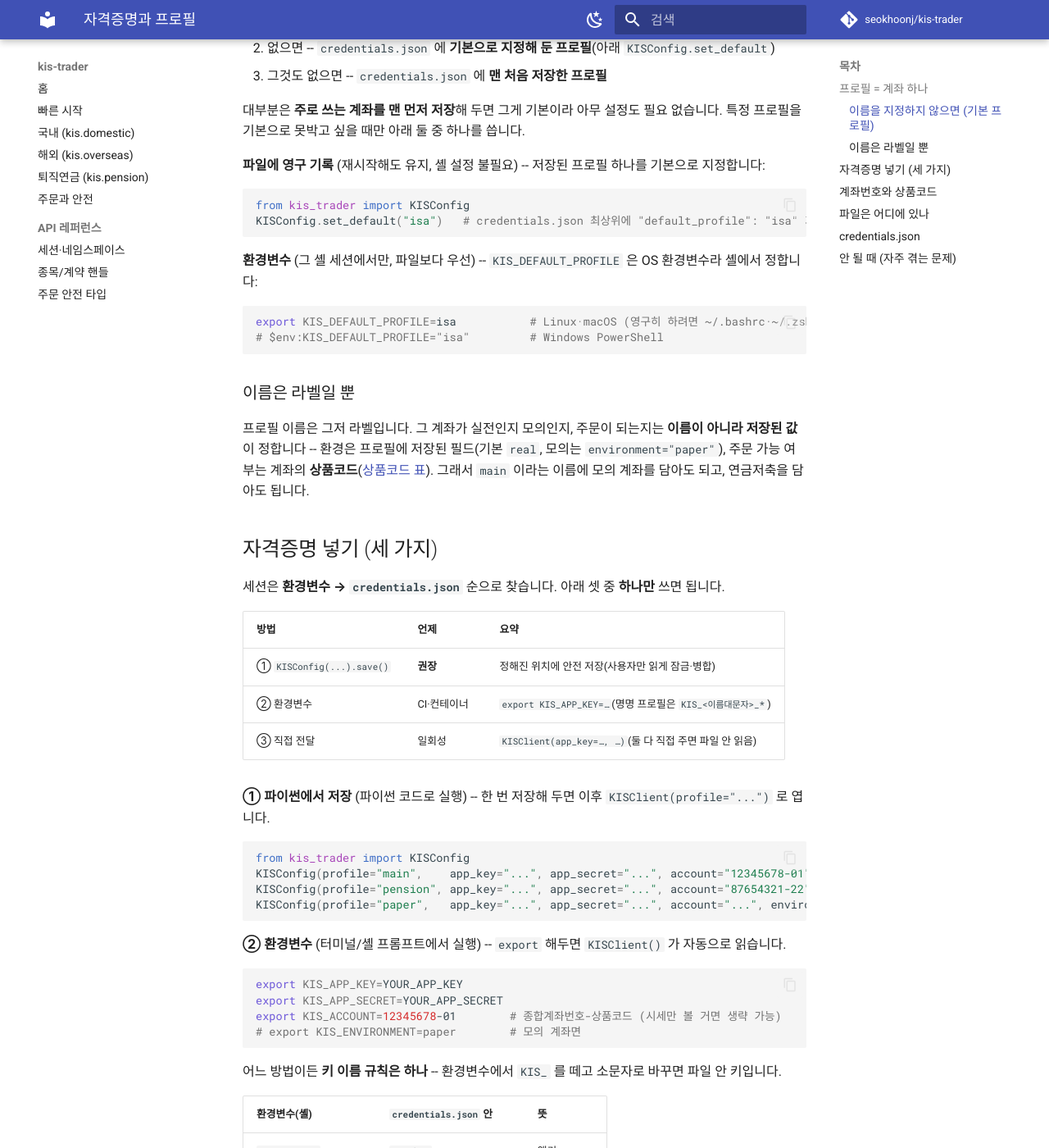
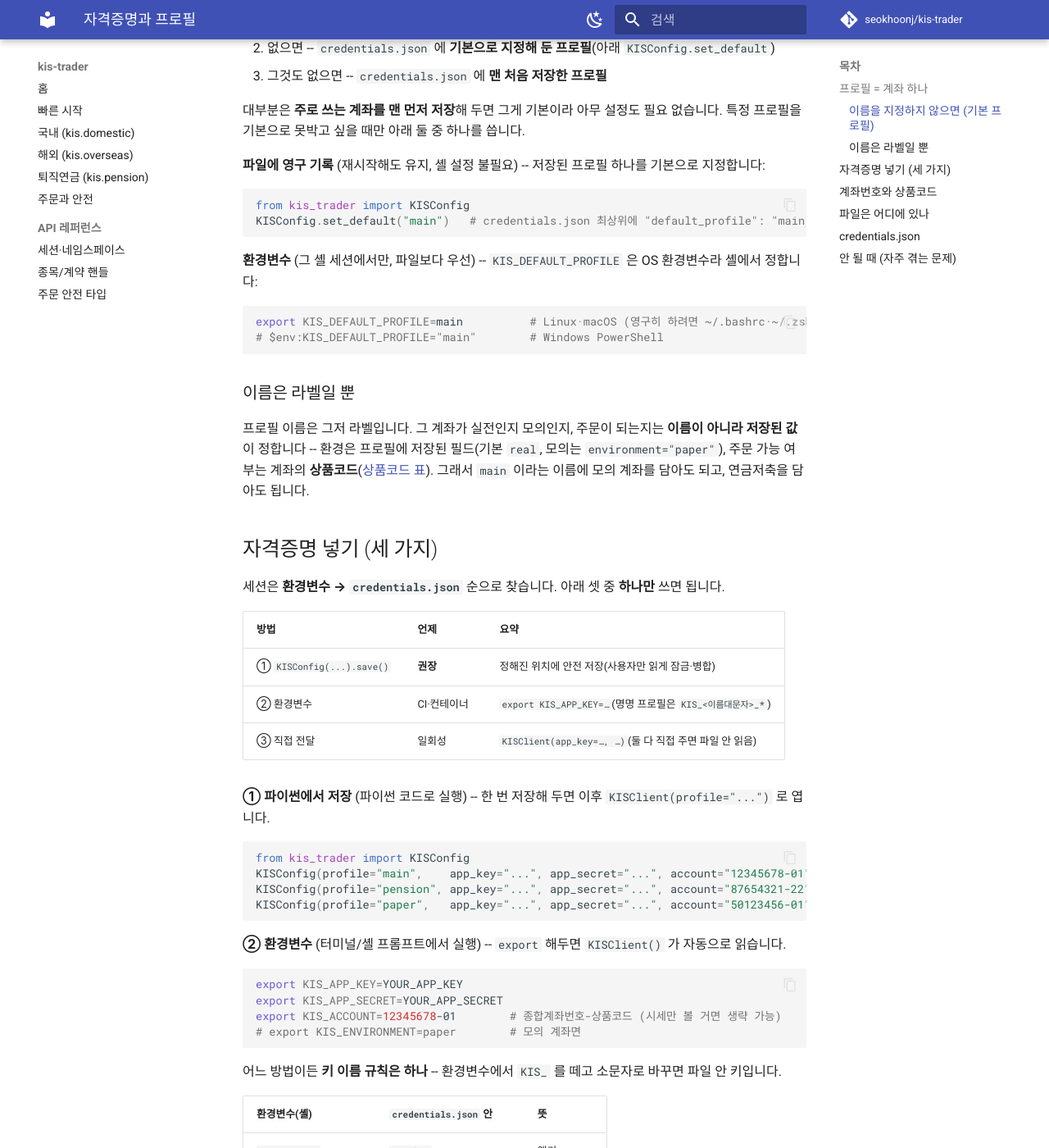
Before and after one commit to seokhoonj/kis-trader, an MkDocs documentation site: the page built from docs/configuration.md, in a window 1280 px wide and 1400 px high, scrolled down 1231 px. Shown: the whole window at 82% size. Built offline with MkDocs 1.6.1 and Material for MkDocs 9.7.7, drawn with Linux system fonts in a browser that asks for light colours; comment, search, counter and statistics services are not loaded.

Commit message:
docs: make the credential examples runnable top to bottom
A reader following the chapter linearly only saves the main profile, so the
default-profile example now pins main (which exists) instead of an unsaved
profile, and the paper save example uses a real account format instead of a
placeholder that fails validation.

````diff
--- a/docs/configuration.md
+++ b/docs/configuration.md
@@ -55,14 +55,14 @@
 
 ```python
 from kis_trader import KISConfig
-KISConfig.set_default("isa")   # credentials.json 최상위에 "default_profile": "isa" 기록
+KISConfig.set_default("main")   # credentials.json 최상위에 "default_profile": "main" 기록
 ```
 
 **환경변수** (그 셸 세션에서만, 파일보다 우선) -- `KIS_DEFAULT_PROFILE` 은 OS 환경변수라 셸에서 정합니다:
 
 ```bash
-export KIS_DEFAULT_PROFILE=isa           # Linux·macOS (영구히 하려면 ~/.bashrc·~/.zshrc 에 추가)
-# $env:KIS_DEFAULT_PROFILE="isa"         # Windows PowerShell
+export KIS_DEFAULT_PROFILE=main          # Linux·macOS (영구히 하려면 ~/.bashrc·~/.zshrc 에 추가)
+# $env:KIS_DEFAULT_PROFILE="main"        # Windows PowerShell
 ```
 
 ### 이름은 라벨일 뿐
@@ -88,7 +88,7 @@
 from kis_trader import KISConfig
 KISConfig(profile="main",    app_key="...", app_secret="...", account="12345678-01").save()
 KISConfig(profile="pension", app_key="...", app_secret="...", account="87654321-22").save()
-KISConfig(profile="paper",   app_key="...", app_secret="...", account="...", environment="paper").save()
+KISConfig(profile="paper",   app_key="...", app_secret="...", account="50123456-01", environment="paper").save()
 ```
 
 **② 환경변수** (터미널/셸 프롬프트에서 실행) -- `export` 해두면 `KISClient()` 가 자동으로 읽습니다.
````
